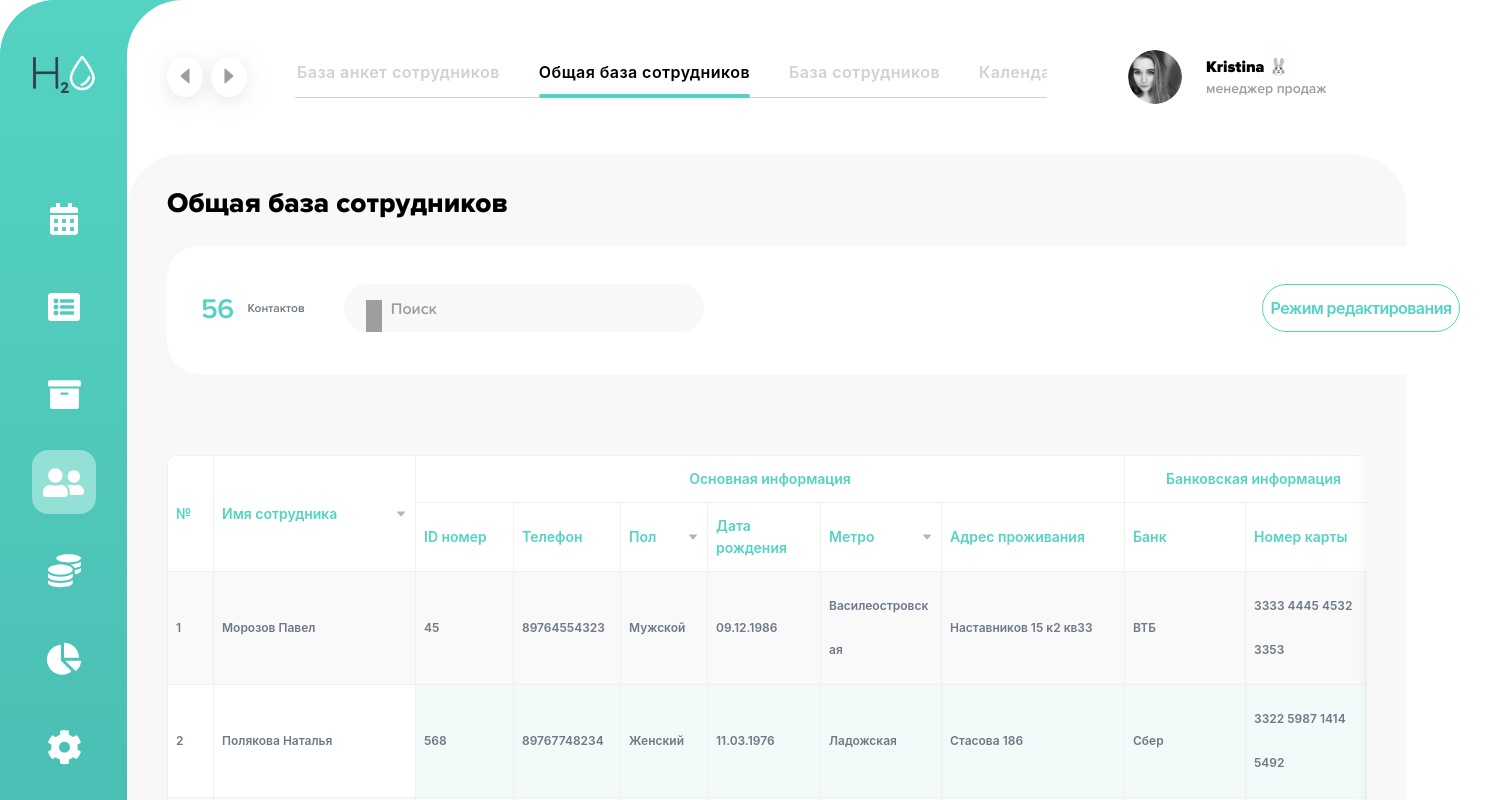
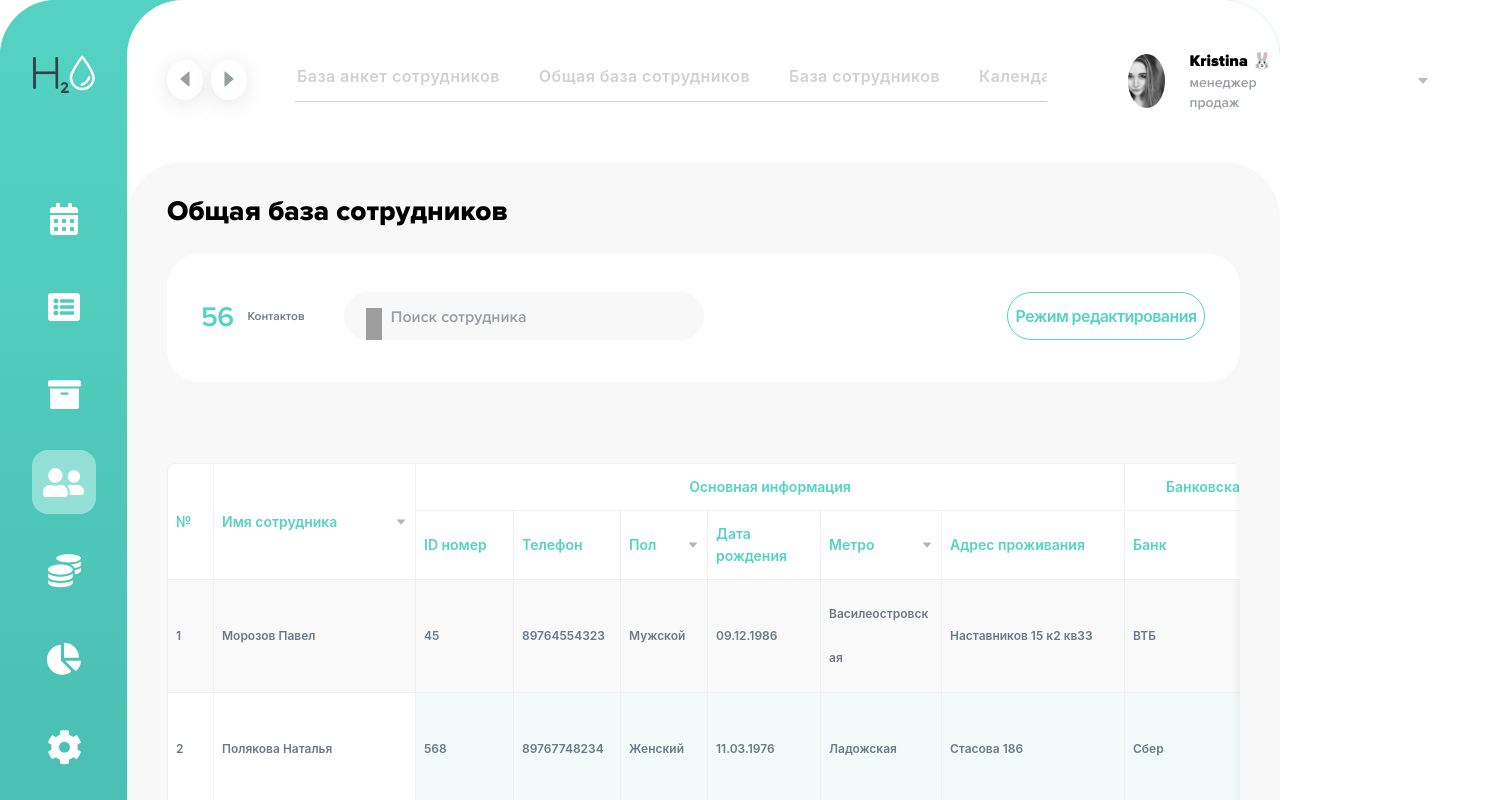
Before and after one commit to Sensa77/H2O, a React (Create React App) app: page / in a window 1280 px wide. Shown: the top 800 px of the page, 1495 px wide, since content can reach past the window. Built offline with nearby package versions, Linux system fonts and the light colour scheme; grey boxes are pictures that could not be loaded.

Commit message:
added a drop-down list, instructions, corrected little things

```diff
--- a/src/components/Header/Header.js
+++ b/src/components/Header/Header.js
@@ -1,48 +1,85 @@
 import React from "react";
 import styles from "./Header.module.scss";
-import { Anchor } from "antd";
+import { Anchor, Dropdown, Space, Typography } from "antd";
 import { Avatar } from "antd";
-import { CaretLeftFilled, CaretRightFilled } from "@ant-design/icons";
+import {
+  CaretDownOutlined,
+  CaretLeftFilled,
+  CaretRightFilled,
+} from "@ant-design/icons";
 import Photo from "./photo.png";
 import { ConfigProvider } from "antd";
+import anchor from "../../utils/anchor";
 
-const getCurrentAnchor = () => '#part-2';
+// const DEFAULT_TAB = 2;
+
+// const useButtonHandlers = () => {
+//   let [counter, setCounter] = useState(DEFAULT_TAB);
+//   console.log(counter)
+
+//   const plusCounter = () => {
+//     if (counter === 4) {
+//       setCounter(1);
+//       return;
+//     };
+//     setCounter((prev) => prev + 1);
+//   }
+
+//   const minusCounter = () => {
+//     if (counter === 1) {
+//       setCounter(4);
+//       return;
+//     };
+//     setCounter((prev) => prev - 1);
+//   }
+
+//   useEffect(() => {
+//     window.location.hash = `#part-${counter}`
+//   }, [counter]);
+
+//   return {
+//     plusCounter, minusCounter
+//   }
+// }
 
 const items = [
   {
-    key: "part-1",
-    href: "#part-1",
-    title: "База анкет сотрудников",
+    key: "1",
+    label: "клинер",
   },
   {
-    key: "part-2",
-    href: "#part-2",
-    title: "Общая база сотрудников",
+    key: "2",
+    label: "бригадир",
   },
   {
-    key: "part-3",
-    href: "#part-3",
-    title: "База сотрудников",
-  },
-  {
-    key: "part-4",
-    href: "#part-4",
-    title: "Календарь сотрудников",
+    key: "3",
+    label: "менеджер",
   },
 ];
 
-const Header = () => {
-  return (
-    <ConfigProvider
-      theme={{
+const getCurrentAnchor = (data) => {
+  if (!data) return window.location.hash;
+  return data;
+};
+
+const tokenAnchor = {
   token: {
     colorText: "var(--color-grey-3)",
     colorPrimary: "var(--color-grey-0)",
     padding: 39,
   },
-      }}
-    >
+};
+
+const tokenDropdown = {
+  token: {
+    colorPrimary: "#54D3C2",
+  },
+};
+
+const Header = () => {
+  return (
     <div className={styles.header}>
+      <div className={styles.left}>
         <div className={styles.arrows}>
           <button className={styles.arrow} type="button">
             <CaretLeftFilled className={styles.leftArrow} />
@@ -51,13 +88,16 @@ const Header = () => {
             <CaretRightFilled className={styles.rightArrow} />
           </button>
         </div>
+        <ConfigProvider theme={tokenAnchor}>
           <Anchor
             getCurrentAnchor={getCurrentAnchor}
             className={styles.anchor}
             direction="horizontal"
-          items={items}
+            items={anchor}
             style={{ marginRight: 80 }}
           ></Anchor>
+        </ConfigProvider>
+      </div>
       <div className={styles.user}>
         <div className={styles.currentUser}>
           <Avatar
@@ -68,10 +108,24 @@ const Header = () => {
             <span className={styles.name}>Kristina 🐰</span>
             <p className={styles.occupation}>менеджер продаж</p>
           </div>
+          <ConfigProvider theme={tokenDropdown}>
+          <Dropdown
+            menu={{
+              items,
+              selectable: true,
+              defaultSelectedKeys: ["3"],
+            }}
+          >
+            <Typography.Link>
+              <Space>
+              <CaretDownOutlined className={styles.iconArrow}/>
+              </Space>
+            </Typography.Link>
+          </Dropdown>
+          </ConfigProvider>
         </div>
       </div>
     </div>
-    </ConfigProvider>
   );
 };
 
--- a/src/components/Header/Header.module.scss
+++ b/src/components/Header/Header.module.scss
@@ -2,6 +2,11 @@
   display: flex;
   align-items: center;
   padding: 0 38px 49px 40px;
+  justify-content: space-between;
+}
+
+.left {
+  display: flex;
 }
 
 .arrows {
@@ -68,6 +73,7 @@
 .text {
   display: flex;
   flex-direction: column;
+  margin-right: 143px;
 }
 
 .name {
@@ -84,6 +90,6 @@
   font-weight: 600;
 }
 
-.anchor div div a .ant-anchor-link-title-active {
-  color: red !important;
+.iconArrow {
+  color: #B6BCC3;
 }
--- a/src/components/Main/Main.module.scss
+++ b/src/components/Main/Main.module.scss
@@ -2,5 +2,5 @@
   background: var(--color-white-0);
   border-radius: 56px;
   padding: 49px 0 0 0;
-  width: 100%;
+  width: calc(100% - 127px)
 }
--- a/src/components/SearchSection/SearchSection.js
+++ b/src/components/SearchSection/SearchSection.js
@@ -8,7 +8,11 @@ const debounceLodash = require('lodash.debounce');
 const SearchSection = ({setText}) => {
 
   const onChangeInput = (e) => {
-    setText(e.target.value)
+    if (e.keyCode === 13) {
+      e.keyCode = 0;
+      return false;
+  }
+    setText(e.target.value);
   }
 
   const debounce = debounceLodash(onChangeInput, 1000)
@@ -20,10 +24,9 @@ const SearchSection = ({setText}) => {
           <span className={styles.count}>{data.length}</span>
           <span className={styles.label}>Контактов</span>
         </div>
-        {/* <Search placeholder="input search text" className={styles.input} /> */}
         <form className={styles.form}>
         <button type="button" className={styles.icon}/>
-        <input type="text" className={styles.input} placeholder="Поиск" onChange={debounce}/>
+        <input type="text" className={styles.input} placeholder="Поиск сотрудника" onChange={debounce}/>
         </form>
       </div>
       <Button className={styles.button} type="primary" ghost>
--- a/src/components/SearchSection/SearchSection.module.scss
+++ b/src/components/SearchSection/SearchSection.module.scss
@@ -1,6 +1,5 @@
 .searchSection {
   display: flex;
-  width: 1328px;
   justify-content: space-between;
   padding: 38px 35px 41px 34px;
   background: var(--color-white-0);
--- a/src/components/TableSection/TableSection.js
+++ b/src/components/TableSection/TableSection.js
@@ -1,60 +1,79 @@
 import React from "react";
 import styles from "./TableSection.module.scss";
-import { Table } from "antd";
+import { ConfigProvider, Table } from "antd";
 import columns from "../../utils/table";
 import data from "../../utils/data";
 import moment from "moment/moment";
 
-const TableSection = ({text}) => {
-
+const TableSection = ({ text }) => {
   const addAdditionalFlag = (person, key, value) => {
     return {
       ...person,
-    [key]:value,
-  }
-}
+      [key]: value,
+    };
+  };
 
   const filterPerson = data.filter((person) => {
-    return person.name.toLowerCase().includes(text.toLowerCase())
-  })
+    return person.name.toLowerCase().includes(text.toLowerCase());
+  });
 
   const checkDate = (date) => {
-  const now = moment()
+    const now = moment();
     const personMoment = moment(date, "DD-MM-YYYY");
     const isAfter = personMoment.isAfter(now);
-  return isAfter
-}
+    return isAfter;
+  };
 
   const dataWithValidityFlag = filterPerson.map((person) => {
-  const personValidityPassport = addAdditionalFlag(person, 'afterValidityPassport', checkDate(person.validityPassport));
-  const personValidityPatent = addAdditionalFlag(personValidityPassport, 'afterValidityPatent', checkDate(person.validityPatent))
-  return personValidityPatent
-})
+    const personValidityPassport = addAdditionalFlag(
+      person,
+      "afterValidityPassport",
+      checkDate(person.validityPassport)
+    );
+    const personValidityPatent = addAdditionalFlag(
+      personValidityPassport,
+      "afterValidityPatent",
+      checkDate(person.validityPatent)
+    );
+    return personValidityPatent;
+  });
 
-  return (
-    <div>
-      {
-        dataWithValidityFlag.length ? <Table
-        className={styles.table}
-        columns={columns}
-        dataSource={dataWithValidityFlag}
-        bordered
-        pagination={{
+  const propertiesPagination = {
     position: ["bottomCenter"],
     pageSizeOptions: [8, 10, 20],
     showSizeChanger: true,
     total: dataWithValidityFlag.length,
     defaultPageSize: 20,
     defaultCurrent: 1,
-          showTotal: (total, range) => `показано ${range[0]}-${range[1]} из ${total} результатов`
-        }}
+    showTotal: (total, range) =>
+      `показано ${range[0]}-${range[1]} из ${total} результатов`,
+  };
+
+  const token = {
+    token: {
+      colorPrimary: '#54D3C2',
+    }
+  }
+
+  return (
+    <div className={styles.wrapper}>
+      {dataWithValidityFlag.length ? (
+        <ConfigProvider theme={token}>
+          <Table
+            className={styles.table}
+            columns={columns}
+            dataSource={dataWithValidityFlag}
+            bordered
+            pagination={propertiesPagination}
             size="middle"
             scroll={{
               x: "calc(700px + 50%)",
             }}
-      />
-      : <p className={styles.emptyTable}>Нету такого сотрудника</p>
-      }
+          />{" "}
+        </ConfigProvider>
+      ) : (
+        <p className={styles.emptyTable}>Нету такого сотрудника</p>
+      )}
     </div>
   );
 };
--- a/src/components/TableSection/TableSection.module.scss
+++ b/src/components/TableSection/TableSection.module.scss
@@ -1,6 +1,5 @@
 .table {
-  width: 1318px;
-  border-radius: 32px;
+  border-radius: 32px !important;
   background-color: var(--color-white-0) !important;
 }
 
@@ -46,12 +45,12 @@
   letter-spacing: -0.56px;
   font-weight: 600;
   font-family: 'Proxima Nova';
-  margin-right: 253px;
+  margin-right: 25%;
   padding-left: 36px;
 }
 
 .table li:last-child {
-  margin-left: 248px !important;
+  margin-left: 28% !important;
 }
 
 .table li a,
--- /dev/null
+++ b/src/utils/anchor.js
@@ -0,0 +1,24 @@
+const anchor = [
+  {
+    key: "part-1",
+    href: "#part-1",
+    title: "База анкет сотрудников",
+  },
+  {
+    key: "part-2",
+    href: "#part-2",
+    title: "Общая база сотрудников",
+  },
+  {
+    key: "part-3",
+    href: "#part-3",
+    title: "База сотрудников",
+  },
+  {
+    key: "part-4",
+    href: "#part-4",
+    title: "Календарь сотрудников",
+  },
+];
+
+export default anchor;
```
Also changed, not shown: 1 other file (tests, documents, lock files or other folders). Lines whose indentation alone changed are shown as unchanged.
